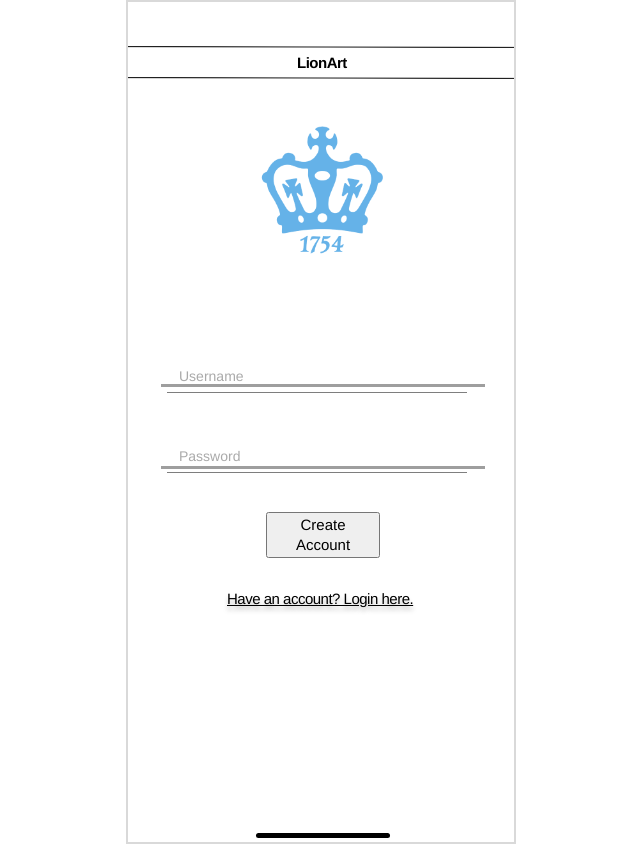
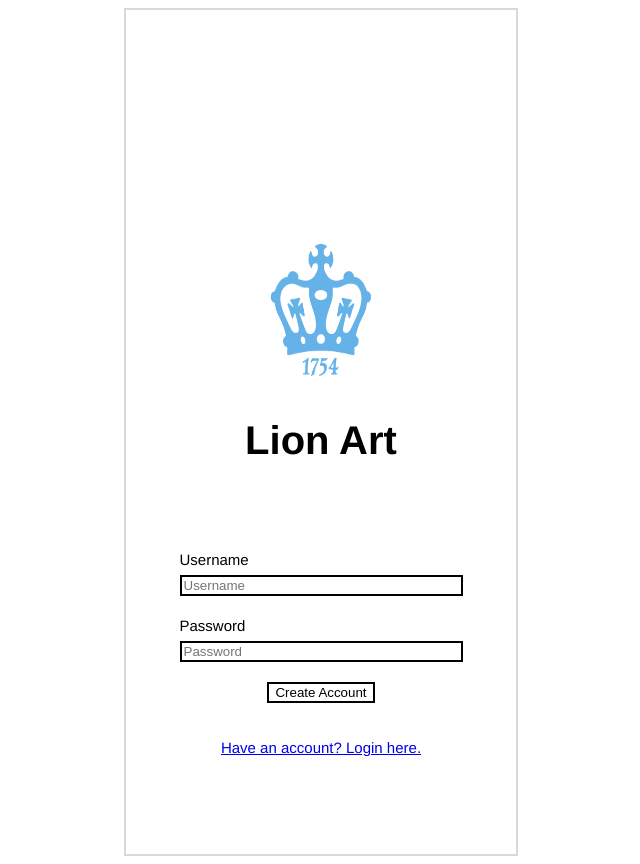
Before and after one commit to MarthaWangechi/LionArt, a Flask app: page /CreateAccount in a window 1280 px wide. Shown: the whole page, without its empty margins (319-959 px from the left). Run offline with Flask 3, Linux system fonts and the light colour scheme; some libraries are stand-ins or nearby versions; grey boxes are pictures that could not be loaded.

Commit message:
Redo create account page

```diff
--- a/static/create-account-style.css
+++ b/static/create-account-style.css
@@ -1,12 +1,23 @@
-.iphone-component {
+html {
   background-color: #ffffff;
   display: flex;
   flex-direction: row;
   justify-content: center;
   width: 100%;
+  font-family: "SFPro Text-Semibold", Helvetica;
+  font-size: 15px;
+  font-weight: 400;
+  line-height: 20px;
+  font-style: normal;
 }
 
-  .iphone-component .div {
+p {
+  padding: 0px;
+  margin: 0px;
+  padding-bottom: 5px;
+}
+
+.iphone-screen {
   background-color: #ffffff;
   overflow: hidden;
   border: 2px solid;
@@ -16,229 +27,60 @@
   position: relative;
 }
 
-  .iphone-component .notch {
-    position: absolute;
-    width: 164px;
-    height: 31px;
-    top: 0;
-    left: 113px;
+.create-account-content {
+  display: flex;
+  justify-content: center;
+  flex-direction: column;
+  align-items: center;
 }
 
-  .iphone-component .rectangle {
-    position: absolute;
-    width: 18px;
-    height: 7px;
-    top: 21px;
-    left: 341px;
+.logo {
+  width: 200px;
+  height: 200px;
+  border-radius: 50%;
+  margin-top: 200px;
 }
 
-  .iphone-component .wifi {
-    position: absolute;
-    width: 15px;
-    height: 11px;
-    top: 19px;
-    left: 319px;
+.title {
+  padding-top: 20px;
+  font-weight: bold;
+  font-size: 40px;
+  margin-bottom: 100px;
 }
 
-  .iphone-component .mobile-signal {
-    position: absolute;
-    width: 17px;
-    height: 11px;
-    top: 20px;
-    left: 297px;
+#text {
+  font-family: "SFPro Text-Semibold", Helvetica;
+  font-size: 15px;
+  font-weight: 400;
+  line-height: 20px;
+  margin: 0 auto;
+  text-align: left;
+  padding: 0px;
 }
 
-  .iphone-component .text-wrapper {
-    position: absolute;
-    width: 54px;
-    top: 13px;
-    left: 31px;
-    font-family: var(--default-bold-subheadline-font-family);
-    font-weight: var(--default-bold-subheadline-font-weight);
-    color: var(--label-colorlightprimary);
-    font-size: var(--default-bold-subheadline-font-size);
-    text-align: center;
-    letter-spacing: var(--default-bold-subheadline-letter-spacing);
-    line-height: var(--default-bold-subheadline-line-height);
-    white-space: nowrap;
-    font-style: var(--default-bold-subheadline-font-style);
+#username {
+  margin-bottom: 20px;
+  width: 275px;
+  border: 2pt solid black;
+
 }
 
-  .iphone-component .home-indicator {
-    position: absolute;
-    width: 134px;
-    height: 5px;
-    top: 831px;
-    left: 128px;
-    background-color: var(--label-colorlightprimary);
-    border-radius: 100px;
+#password {
+  margin-bottom: 20px;
+  width: 275px;
+  border: 2pt solid black;
 }
 
-  .iphone-component .rectangle-2 {
-    position: absolute;
-    width: 1429px;
-    height: 205px;
-    top: -131px;
-    left: -1429px;
-    background-color: #d9d9d9;
+#loginButton {
+  border: 2pt solid black;
+  background-color: white;
 }
 
-  .iphone-component .image {
-    position: absolute;
-    width: 241px;
-    height: 192px;
-    top: 92px;
-    left: 74px;
-    object-fit: cover;
+#have-account {
+  padding-top: 35px;
 }
 
-  .iphone-component .line {
-    width: 324px;
-    height: 3px;
-    top: 382px;
-    left: 33px;
-    position: absolute;
-    object-fit: cover;
+.login-help-text {
+  text-decoration: underline;
+  padding-bottom: 15px;
 }
-
-  .iphone-component .img {
-    width: 324px;
-    height: 3px;
-    top: 464px;
-    left: 33px;
-    position: absolute;
-    object-fit: cover;
-  }
-
-  .iphone-component .text-wrapper-2 {
-    position: absolute;
-    top: 357px;
-    left: 39px;
-    opacity: 0.5;
-    font-family: "Kantumruy-Regular", Helvetica;
-    font-weight: 400;
-    color: #000000;
-    font-size: 15px;
-    text-align: center;
-    letter-spacing: -0.5px;
-    line-height: 20px;
-    white-space: nowrap;
-  }
-
-  .iphone-component .text-wrapper-3 {
-    position: absolute;
-    top: 437px;
-    left: 39px;
-    opacity: 0.5;
-    font-family: "Kantumruy-Regular", Helvetica;
-    font-weight: 400;
-    color: #000000;
-    font-size: 15px;
-    text-align: center;
-    letter-spacing: -0.5px;
-    line-height: 20px;
-    white-space: nowrap;
-  }
-
-  .iphone-component .overlap-group {
-    position: absolute;
-    width: 133px;
-    height: 48px;
-    top: 504px;
-    left: 128px;
-  }
-
-  .iphone-component .text-wrapper-4 {
-    position: absolute;
-    width: 114px;
-    top: 6px;
-    left: 10px;
-    font-family: "Kantumruy-Regular", Helvetica;
-    font-weight: 400;
-    color: #000000;
-    font-size: 15px;
-    text-align: center;
-    letter-spacing: -0.5px;
-    line-height: 20px;
-  }
-
-  .iphone-component .rectangle-3 {
-    position: absolute;
-    width: 133px;
-    height: 48px;
-    top: 0;
-    left: 0;
-  }
-
-  .iphone-component .p {
-    position: absolute;
-    top: 587px;
-    left: 99px;
-    text-shadow: 0px 4px 4px #00000040;
-    font-family: "Kantumruy-Regular", Helvetica;
-    font-weight: 400;
-    color: #000000;
-    font-size: 15px;
-    text-align: center;
-    letter-spacing: -0.5px;
-    line-height: 20px;
-    text-decoration: underline;
-    white-space: nowrap;
-  }
-
-  .iphone-component .group {
-    position: absolute;
-    width: 392px;
-    height: 32px;
-    top: 45px;
-    left: 0;
-  }
-
-  .iphone-component .text-wrapper-5 {
-    position: absolute;
-    top: 6px;
-    left: 169px;
-    font-family: "Kantumruy-Bold", Helvetica;
-    font-weight: 700;
-    color: #000000;
-    font-size: 15px;
-    text-align: center;
-    letter-spacing: -0.5px;
-    line-height: 20px;
-    white-space: nowrap;
-  }
-
-  .iphone-component .line-2 {
-    width: 390px;
-    height: 2px;
-    top: -1px;
-    left: 0;
-    position: absolute;
-    object-fit: cover;
-  }
-
-  .iphone-component .line-3 {
-    width: 390px;
-    height: 2px;
-    top: 30px;
-    left: 0;
-    position: absolute;
-    object-fit: cover;
-  }
-
-  input[type="text"],
-select.form-control {
-  background: transparent;
-  border: none;
-  border-bottom: 1px solid #000000;
-  -webkit-box-shadow: none;
-  box-shadow: none;
-  border-radius: 0;
-  width: 300px;
-}
-
-input[type="text"]:focus,
-select.form-control:focus {
-  -webkit-box-shadow: none;
-  box-shadow: none;
-}
--- a/templates/create-account.html
+++ b/templates/create-account.html
@@ -1,34 +1,24 @@
 <!DOCTYPE html>
 <html>
   <head>
-    <link rel="stylesheet" href="{{ url_for('static', filename = 'global.css')}}" />
-    <link rel="stylesheet" href="{{ url_for('static', filename = 'styleguide.css')}}" />
     <link rel="stylesheet" href="{{ url_for('static', filename = 'create-account-style.css')}}" />
-    <link href="https://maxcdn.bootstrapcdn.com/bootstrap/3.3.7/css/bootstrap.min.css" rel="stylesheet" integrity="sha384-BVYiiSIFeK1dGmJRAkycuHAHRg32OmUcww7on3RYdg4Va+PmSTsz/K68vbdEjh4u" crossorigin="anonymous">
   </head>
   <body>
-    <div class="iphone-component">
-      <div class="div">
-        <div class="home-indicator"></div>
-        <div class="rectangle-2"></div>
-        <img class="image" src="{{ url_for('static', filename = 'img/columbia-logo.png')}}" />
-        <img class="line" src="{{ url_for('static', filename = 'img/line-1.svg')}}" />
-        <img class="img" src="{{ url_for('static', filename = 'img/line-2.svg')}}" />
-        <div class="text-wrapper-2"><input type="text" class="form-control" value="Username"></div>
-        <!--<input type="text" name="name" class="form-control" id="name" value="test">-->
-        <div class="text-wrapper-3"><input type="text" class="form-control" value="Password"></div>
-        <div class="overlap-group">
-          <div class="text-wrapper-4"> <button class="button-class" id="Enter" type="button" onclick="window.location.href = '{{ url_for('display_landing_page') }}';" class="button">Create Account</button></div>
-          <!-- <img class="rectangle-3" src="img/rectangle-17.png" /> -->
+    <div class="iphone-screen">
+        <div class="create-account-content">
+            <img class="logo" src="{{ url_for('static', filename = 'img/columbia-logo.png')}}">
+            <div class="title">Lion Art</div>
+            <div class="text">
+                <p>Username</p>
+                <input id="username" type="text" placeholder="Username">
+            </div>
+            <div class="text">
+                <p>Password</p>
+                <input id="password" type="text" placeholder="Password">
+            </div>
+            <button id="loginButton" onclick="window.location.href = '{{ url_for('display_landing_page') }}';">Create Account</button>
+            <a id="have-account" class="login-help-text" href = "{{ url_for('display_login_page')}}">Have an account? Login here.</a>
         </div>
-        <p class="p">Have an account? Login here.</p>
-        <!--<button class="button-class" id="Enter" type="button" onclick="window.location.href = '{{ url_for('display_landing_page') }}';" class="button">Create Account</button>-->
-        <div class="group">
-          <div class="text-wrapper-5">LionArt</div>
-          <img class="line-2" src="{{ url_for('static', filename = 'img/top-line.png')}}" />
-          <img class="line-3" src="{{ url_for('static', filename = 'img/top-line.png')}}" />
-        </div>
-      </div>
     </div>
   </body>
 </html>
--- a/templates/login-page.html
+++ b/templates/login-page.html
@@ -13,7 +13,7 @@
             <input id="password" type="text" placeholder="Password">
             <button id="loginButton" onclick="window.location.href = '{{ url_for('display_landing_page') }}';">Login</button>
             <a id="forgot-password" class="login-help-text">Forgot password?</a>
-            <a class="login-help-text">New user</a>
+            <a class="login-help-text" href = "{{ url_for('display_create_account')}}">New user</a>
         </div>
     </div>
   </body>
```
Lines whose indentation alone changed are shown as unchanged.
